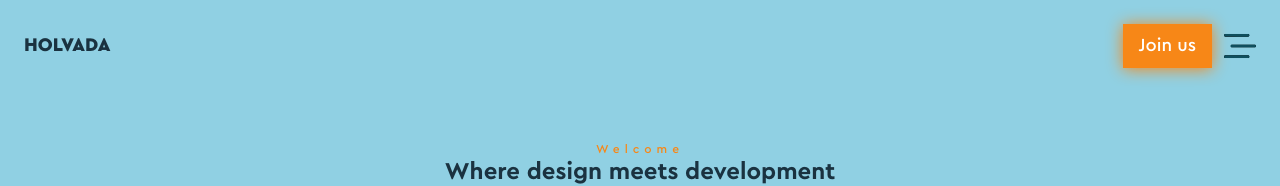
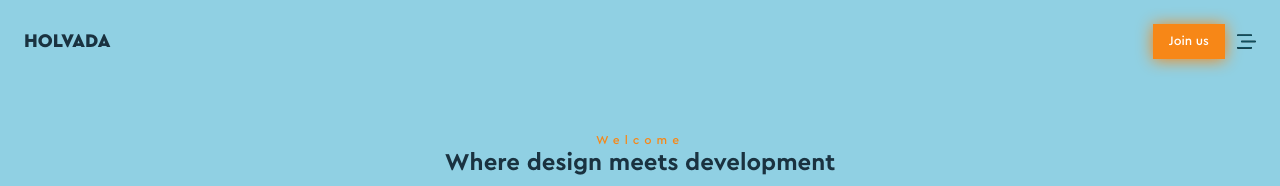
Before and after one commit to AnzoBenjamin/Holvada-v2, a React (Vite) app in the folder frontend/: page / in a window 1280 px wide. Shown: the top 186 px of the page. Built offline with nearby package versions, Linux system fonts and the light colour scheme.

Commit message:
Finishing up the main section

```diff
--- a/frontend/src/components/Header/Hero.module.scss
+++ b/frontend/src/components/Header/Hero.module.scss
@@ -5,7 +5,8 @@
     display: grid;
     margin-top: 4.5rem;
     &-img{
-        width: 18rem;
+        width: 15rem;
+        margin-inline: auto;
        }
 
        &__text-area{
--- a/frontend/src/components/Header/Navigation.module.scss
+++ b/frontend/src/components/Header/Navigation.module.scss
@@ -56,8 +56,8 @@
     gap: 0.75rem;
   }
   &__icon {
-    height: 2rem;
-    width: 2rem;
+    height: 1.2rem;
+    width: 1.2rem;
     stroke: $color-secondary;
   }
 }
--- a/frontend/src/scss/components/_buttons.module.scss
+++ b/frontend/src/scss/components/_buttons.module.scss
@@ -2,6 +2,7 @@
 .btn{
     background-color: $color-tertiary;
     color: $color-white;
+    font-size: .8rem;
     padding: .5rem 1rem;
     box-shadow: 0 1px 16px $color-tertiary;
     transition: box-shadow 400ms, background-color 400ms;
```
